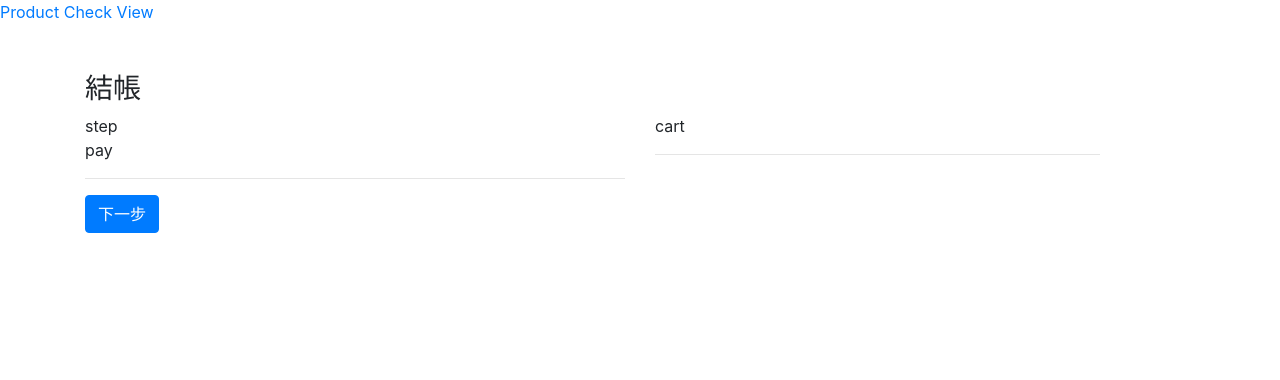
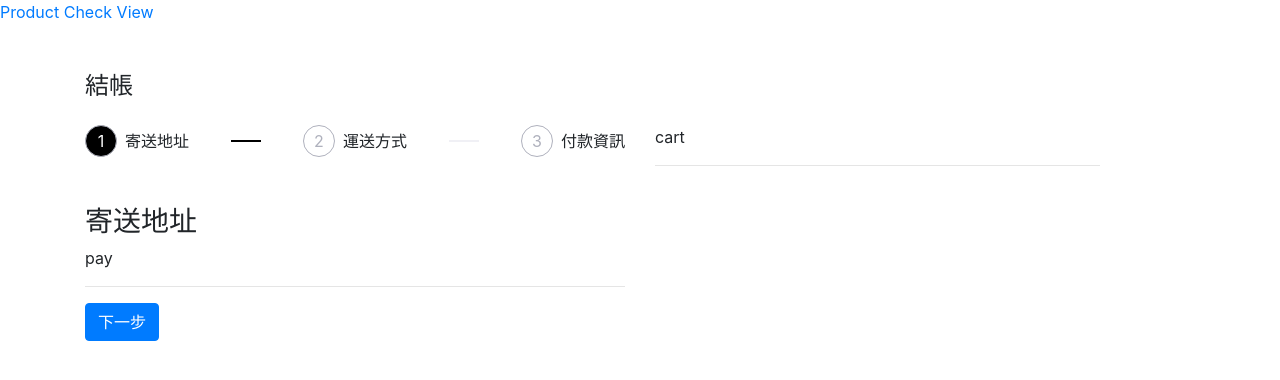
Before and after one commit to limecorner/a-shop-vue, a Vue app: page / in a window 1280 px wide. Shown: the top 380 px of the page. Built offline with nearby package versions, Linux system fonts and the light colour scheme.

Commit message:
UI: step section

```diff
--- a/src/components/ProductCheckLeftSectionTop.vue
+++ b/src/components/ProductCheckLeftSectionTop.vue
@@ -1,3 +1,109 @@
 <template>
-  <div>step</div>
+  <div id="step-control" class="stepper-panel">
+    <div class="stepper-container d-flex justify-content-between mb-5">
+      <!-- 1 寄送地址 -->
+      <div class="step-info d-flex align-items-center">
+        <div v-show="step === 0" class="circle-container active mr-2">1</div>
+        <div
+          v-show="step === 1 || step === 2"
+          class="circle-container checked mr-2"
+        ></div>
+        <div class="label-container">寄送地址</div>
+      </div>
+      <div class="connect-line active"></div>
+
+      <!-- 2 運送方式 -->
+      <div class="step-info d-flex align-items-center">
+        <div v-show="step === 0" class="circle-container mr-2">2</div>
+        <div v-show="step === 1" class="circle-container active mr-2">2</div>
+        <div v-show="step === 2" class="circle-container checked mr-2"></div>
+        <div class="label-container">運送方式</div>
+      </div>
+      <div v-show="step === 0" class="connect-line"></div>
+      <div v-show="step === 1 || step === 2" class="connect-line active"></div>
+
+      <!-- 3 付款資訊 -->
+      <div class="step-info d-flex align-items-center">
+        <div v-show="step === 0 || step === 1" class="circle-container mr-2">
+          3
+        </div>
+        <div v-show="step === 2" class="circle-container active mr-2">3</div>
+        <div class="label-container">付款資訊</div>
+      </div>
+    </div>
+
+    <h3 v-show="step === 0">寄送地址</h3>
+    <h3 v-show="step === 1">運送方式</h3>
+    <h3 v-show="step === 2">付款資訊</h3>
+  </div>
 </template>
+
+<style scoped>
+.stepper-container {
+  /* outline: 2px solid blue; */
+  height: 32px;
+}
+
+.step-info {
+  /* outline: 2px solid orange; */
+  /* width: 25%; */
+}
+
+.circle-container {
+  display: flex;
+  justify-content: center;
+  align-items: center;
+  width: 32px;
+  height: 32px;
+  border: 1px solid #afb1bd;
+  border-radius: 50%;
+  color: #afb1bd;
+}
+
+.circle-container.active {
+  background-color: black;
+  color: white;
+}
+
+.circle-container.checked {
+  background-color: black;
+  color: white;
+}
+.circle-container.checked::after {
+  content: "\2714";
+  color: white;
+}
+
+.connect-line {
+  /* outline: 2px solid green; */
+  width: 12%;
+  position: relative;
+}
+
+.connect-line::before {
+  content: "";
+  position: absolute;
+  left: 50%;
+  top: 50%;
+  transform: translate(-50%, -50%);
+  width: 30px;
+  height: 2px;
+  background: #f0f0f5;
+}
+
+.connect-line.active::before {
+  background-color: black;
+}
+</style>
+
+
+
+<script>
+export default {
+  data() {
+    return {
+      step: 0,
+    };
+  },
+};
+</script>
--- a/src/views/ProductCheckView.vue
+++ b/src/views/ProductCheckView.vue
@@ -1,6 +1,6 @@
 <template>
   <div class="container py-5">
-    <h3>結帳</h3>
+    <h4 class="mb-4">結帳</h4>
     <main class="row">
       <!-- check-left-section -->
       <section class="col-6">
```
